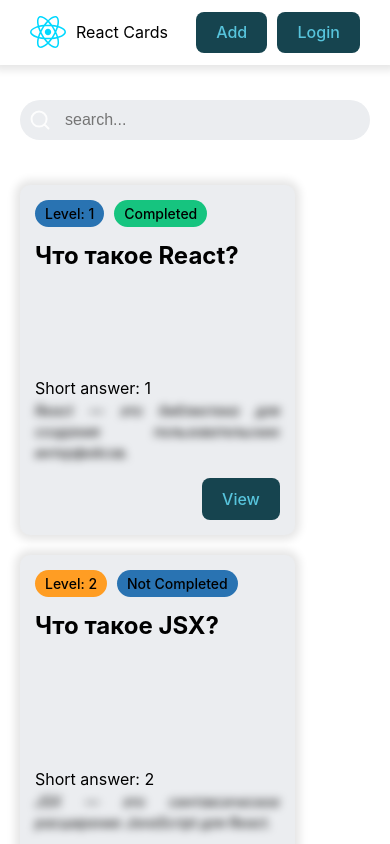
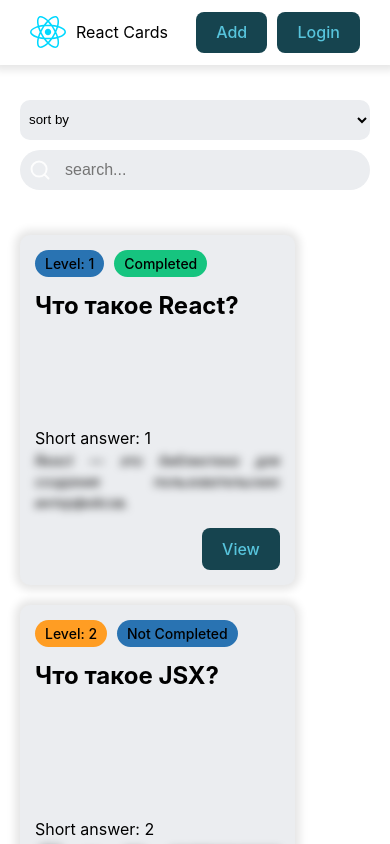
Before and after one commit to pamaxa-s3/react-app-course, a React (Vite) app: page / in a window 390 px wide. Built offline with nearby package versions, Linux system fonts and the light colour scheme; data requests are answered from the project's data file.

Commit message:
sort logic, add Sort component

```diff
--- a/src/components/QuestionCardList/QuestionCardList.jsx
+++ b/src/components/QuestionCardList/QuestionCardList.jsx
@@ -1,23 +1,28 @@
-import { useState, useEffect, memo } from 'react'
+import { useState, useEffect, memo, useMemo } from 'react'
 import { useLoaderData } from 'react-router-dom'
 import { QuestionCard } from '@components/QuestionCard'
 
 import cls from './QuestionCardList.module.css'
 
-export const QuestionCardList = memo(() => {
+export const QuestionCardList = memo(({ searchValue }) => {
 	const [cards, setCards] = useState([]);
-	const cardsLoaded = useLoaderData();
+	const { questions } = useLoaderData();
 
 	useEffect(() => {
-		cardsLoaded && setCards(cardsLoaded);
+		questions && setCards(questions);
 
 	}, [])
 
+	const filterCards = useMemo(() => {
+		return cards.filter(card => card.question.toLowerCase().includes(searchValue.trim().toLowerCase()));
+	}, [cards, searchValue]);
+
 	return (
 		<div className={cls.cardList}>
-			{cards.map(card => {
+			{filterCards.length > 0 ? filterCards.map(card => {
 				return <QuestionCard card={card} key={card.id} />;
-			})}
+			}) : <p className={cls.noCardsInfo}>No cards of serch</p>
+			}
 		</div>
 	)
 })
--- a/src/components/QuestionCardList/QuestionCardList.module.css
+++ b/src/components/QuestionCardList/QuestionCardList.module.css
@@ -3,8 +3,13 @@
 	padding: 30px 0;
 	margin: 0 auto;
 	display: flex;
-	justify-content: space-between;
+	justify-content: flex-start;
 	align-items: center;
 	flex-wrap: wrap;
 	gap: 20px;
 }
+
+.noCardsInfo {
+	width: fit-content;
+	margin: 0 auto;
+}
--- /dev/null
+++ b/src/components/SortCard/SortCard.jsx
@@ -0,0 +1,26 @@
+import { useState } from 'react'
+import cls from './SortCard.module.css'
+import { useLoaderData, useNavigate } from 'react-router-dom';
+
+export const SortCard = () => {
+	const { question, sort } = useLoaderData();
+	const [sortSelectValue, setSortSelectValue] = useState(`${sort || ''}`);
+	const navigate = useNavigate();
+
+	const onSortSelectValueHandler = (e) => {
+		const sortValue = e.target.value;
+		setSortSelectValue(sortValue);
+		navigate(`?_sort=${sortValue}`);
+	}
+
+	return (
+		<select value={sortSelectValue} onChange={onSortSelectValueHandler} className={cls.select}>
+			<option value={''}>sort by</option>
+			<hr />
+			<option value={'level'}>level ASC</option>
+			<option value={'-level'}>level DESC</option>
+			<option value={'completed'}>completed ASC</option>
+			<option value={'-completed'}>completed DESC</option>
+		</select>
+	)
+}
--- /dev/null
+++ b/src/components/SortCard/SortCard.module.css
@@ -0,0 +1,16 @@
+.select {
+	height: 40px;
+	padding: 5px;
+	border-radius: 10px;
+	border: none;
+	outline: none;
+	background-color: var(--card-bg-color);
+	color: var(--text-color);
+	flex-grow: 1;
+}
+
+@media (max-width: 576px){
+	.controlsContainer {
+
+	}
+}
--- /dev/null
+++ b/src/components/SortCard/index.jsx
@@ -0,0 +1 @@
+export { SortCard } from './SortCard';
--- a/src/loaders/questionsLoader.js
+++ b/src/loaders/questionsLoader.js
@@ -1,13 +1,14 @@
 import { API_URL } from '@constans';
 
-export const getQuestions = async () => {
-	const res = await fetch(`${API_URL}/react`);
+export const getQuestions = async ({ request }) => {
+	const url = new URL(request.url);
+	const sort = url.searchParams.get('_sort') || '';
+	const res = await fetch(`${API_URL}/react?_sort=${sort}`);
 	if (!res.status === 'ok') {
 		throw new Response("Question not found", { status: 404 });
 	}
 
 	const questions = await res.json();
-	console.log(questions);
 
-	return questions;
+	return { questions, sort };
 };
--- a/src/page/Home/Home.jsx
+++ b/src/page/Home/Home.jsx
@@ -1,8 +1,8 @@
 import { useState } from 'react';
-import { QuestionCard } from '@components/QuestionCard';
 import { QuestionCardList } from '@components/QuestionCardList';
+import { SearchInput } from '@components/SearchInput';
+import { SortCard } from '@components/SortCard';
 import cls from './Home.module.css';
-import { SearchInput } from '@components/SearchInput';
 
 // const cards = [
 // 	{
@@ -54,17 +54,18 @@
 
 export const Home = () => {
 	const [searchValue, setSearchValue] = useState('');
+
 	function onInputChangeHandler(e) {
 		setSearchValue(e.target.value)
 	}
-
 
 	return (
 		<>
 			<div className={cls.controlsContainer}>
 				<SearchInput value={searchValue} onChange={onInputChangeHandler} placeholder='search...' />
+				<SortCard />
 			</div>
-			<QuestionCardList />
+			<QuestionCardList searchValue={searchValue} />
 		</>
 	);
 };
--- a/src/page/Home/Home.module.css
+++ b/src/page/Home/Home.module.css
@@ -8,3 +8,9 @@
 	align-items: center;
 	gap: 10px;
 }
+
+@media (max-width: 576px){
+	.controlsContainer {
+		flex-wrap: wrap-reverse;
+	}
+}
```
